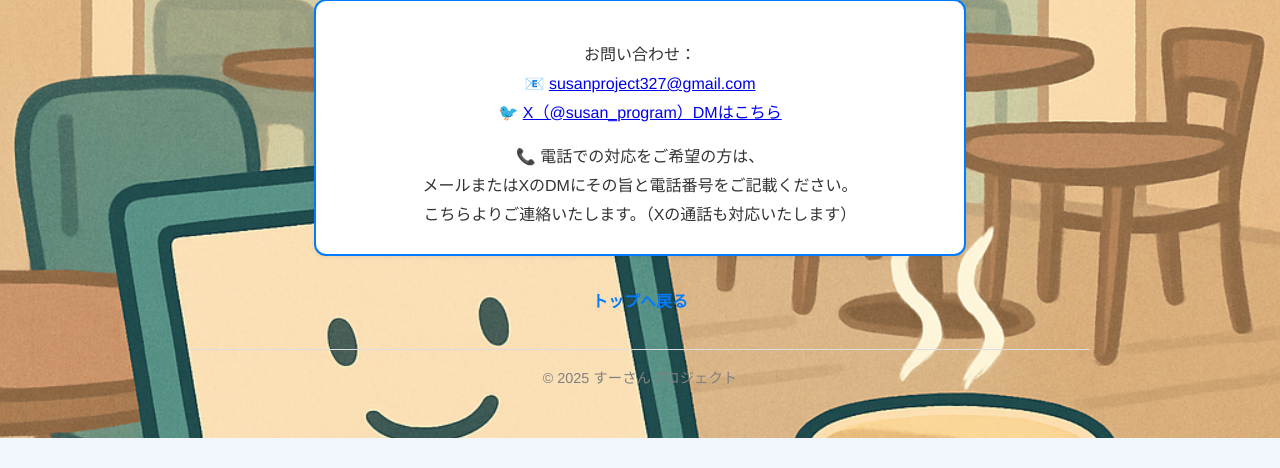
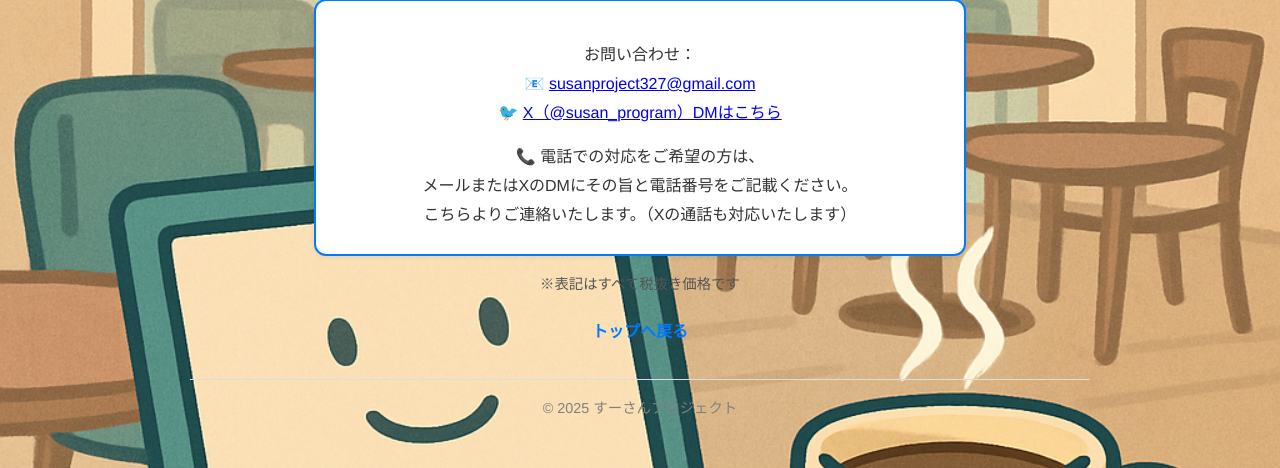
Before and after one commit to susan327/susanproject, a Flask app: page /ai-summary in a window 1280 px wide. Shown: the part 1599-2067 px from the top of the page. Before the commit the page ends 2037 px from the top, so only its background shows below. Run offline with Flask 3, Linux system fonts and the light colour scheme.

Commit message:
Update base.html

```diff
--- a/templates/base.html
+++ b/templates/base.html
@@ -82,7 +82,7 @@
       border-radius: 12px;
       padding: 1.5rem;
       max-width: 600px;
-      margin: 0 auto 2rem auto;
+      margin: 0 auto 1rem auto; /* ← 下の注意書きとの余白を少し詰める */
       box-shadow: 0 2px 4px rgba(0, 0, 0, 0.05);
       text-align: center;
     ">
@@ -98,6 +98,11 @@
       </p>
     </div>
 
+    <!-- ★ 税抜き表記（全ページ共通） -->
+    <p style="text-align:center; font-size:0.9rem; color:#555; margin: 0 0 1.25rem 0;">
+      ※表記はすべて税抜き価格です
+    </p>
+
     <div style="text-align: center; margin-bottom: 2rem;">
       <a href="{{ url_for('index') }}" style="color: #007bff; font-weight: bold; text-decoration: none;">
         トップへ戻る
```
